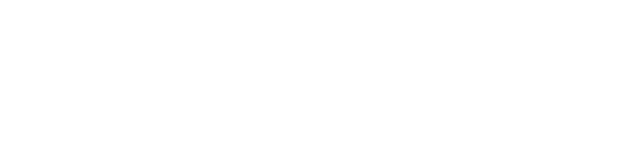
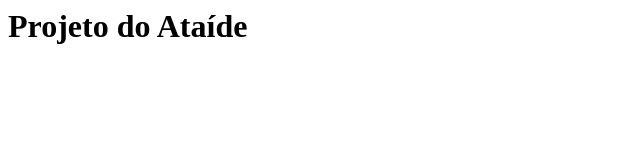
Before and after one commit to ataide-junior/curso-git, a plain HTML site: page Index.html in a window 1280 px wide. Shown: the whole page, without its empty margins (0-640 px from the left). Drawn offline with Linux system fonts and the light colour scheme.

Commit message:
Titulo de pagina

```diff
--- a/Index.html
+++ b/Index.html
@@ -2,6 +2,6 @@
 	<head>
 	</head>
 	<body>
-
+		<h1>Projeto do Ataíde</h1>
 	</body>
 </html>
```
